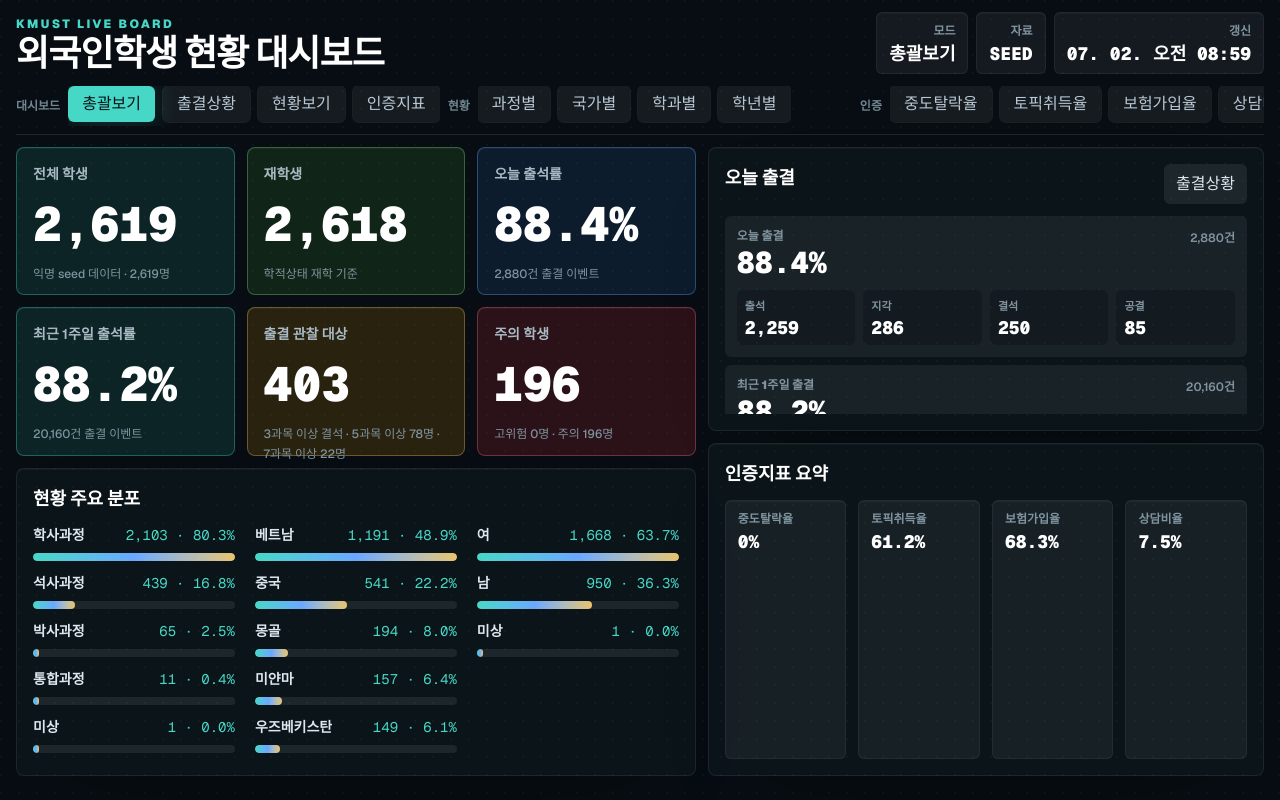
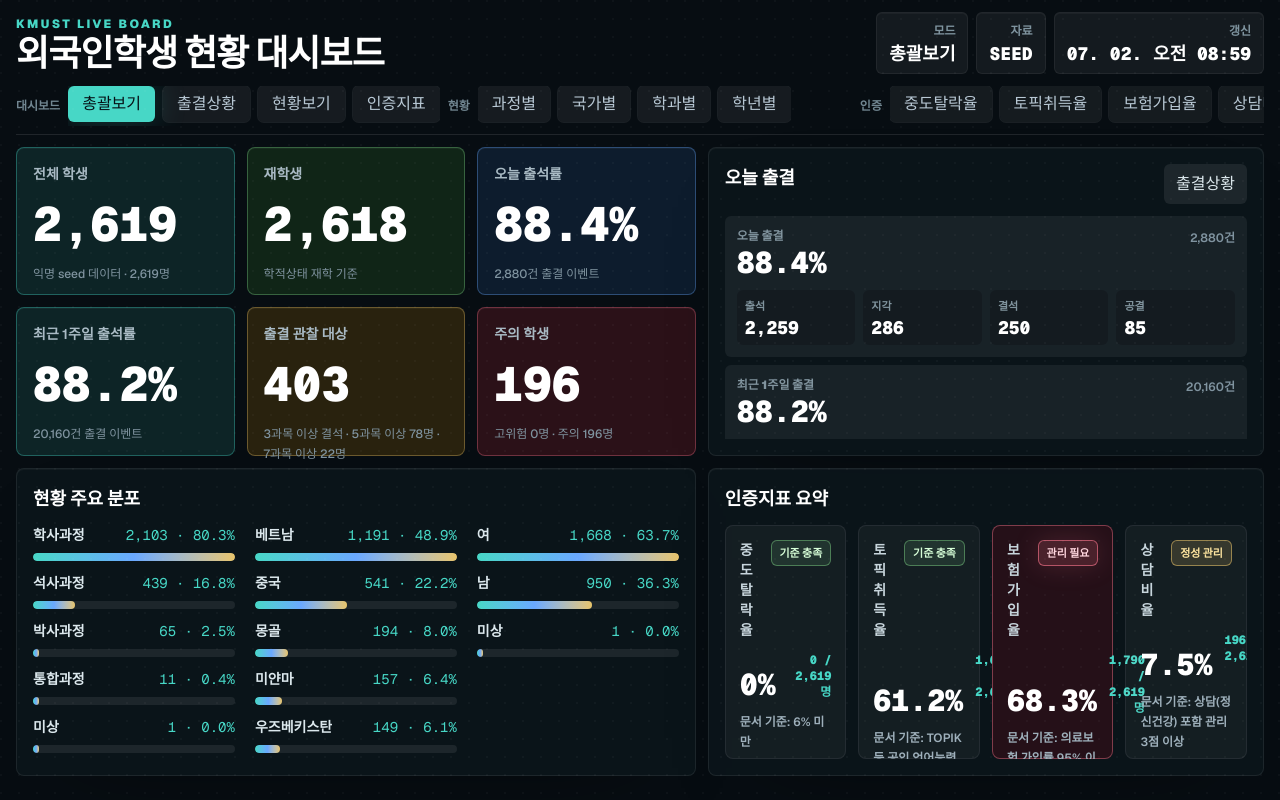
Before and after one commit to kongziac-lab/kmust, a Next.js app: page / in a window 1280 px wide. Built offline with nearby package versions, Linux system fonts and the light colour scheme; a web font is replaced by a local one.

Commit message:
Add certification summary details

```diff
--- a/src/app/dashboard-monitor.tsx
+++ b/src/app/dashboard-monitor.tsx
@@ -448,7 +448,7 @@ function Overview({ summary }: { summary: DashboardSummary }) {
         </Panel>
       </div>
 
-      <div className="overview-right-column grid h-full min-h-0 gap-3 xl:grid-rows-[minmax(0,0.92fr)_minmax(0,1.08fr)]">
+      <div className="overview-right-column grid h-full min-h-0 gap-3 xl:grid-rows-[minmax(0,1fr)_minmax(0,1fr)]">
         <Panel
           title="오늘 출결"
           action={
@@ -485,12 +485,7 @@ function Overview({ summary }: { summary: DashboardSummary }) {
         </Panel>
 
         <Panel title="인증지표 요약">
-          <div className="grid h-full min-h-0 auto-rows-fr gap-3 sm:grid-cols-2 xl:grid-cols-4">
-            <MiniStat label="중도탈락율" value={formatPercent(summary.metrics.dropoutRate)} />
-            <MiniStat label="토픽취득율" value={formatPercent(summary.metrics.topikRate)} />
-            <MiniStat label="보험가입율" value={formatPercent(summary.metrics.insuranceCoverageRate)} />
-            <MiniStat label="상담비율" value={formatPercent(summary.metrics.counselingTargetRate)} />
-          </div>
+          <CertificationSummaryGrid summary={summary} />
         </Panel>
       </div>
     </div>
@@ -656,6 +651,56 @@ function getCertificationIndicators(summary: DashboardSummary): CertificationInd
       items: summary.distributions.counseling,
     },
   ];
+}
+
+function getStatusBadgeClass(status: string) {
+  if (status === "관리 필요") {
+    return "border-[#f07188]/65 bg-[#f07188]/18 text-[#ffd6de] shadow-[0_0_26px_rgba(240,113,136,0.18)]";
+  }
+
+  if (status === "정성 관리") {
+    return "border-[#e8c46a]/55 bg-[#e8c46a]/16 text-[#ffe6a1]";
+  }
+
+  return "border-[#80d88a]/45 bg-[#80d88a]/12 text-[#d7ffd8]";
+}
+
+function CertificationSummaryGrid({ summary }: { summary: DashboardSummary }) {
+  const indicators = getCertificationIndicators(summary);
+
+  return (
+    <div className="grid h-full min-h-0 auto-rows-fr gap-3 sm:grid-cols-2 xl:grid-cols-4">
+      {indicators.map((indicator) => (
+        <section
+          key={indicator.mode}
+          className={`summary-certification-card flex h-full min-h-0 flex-col rounded-lg border p-3.5 ${
+            indicator.status === "관리 필요"
+              ? "border-[#f07188]/45 bg-[#251018]"
+              : "border-white/[0.07] bg-white/[0.045]"
+          }`}
+        >
+          <div className="flex items-start justify-between gap-2">
+            <div className="text-sm font-black text-[#c7d5dc]">{indicator.title}</div>
+            <span
+              className={`summary-status-badge shrink-0 rounded-md border px-2 py-1 text-[11px] font-black ${getStatusBadgeClass(indicator.status)}`}
+            >
+              {indicator.status}
+            </span>
+          </div>
+
+          <div className="mt-3 flex items-end justify-between gap-3">
+            <div className="font-mono text-3xl font-black leading-none text-white">{indicator.value}</div>
+            <div className="text-right font-mono text-xs font-black text-[#47d7c6]">{indicator.count}</div>
+          </div>
+
+          <div className="mt-3 grid gap-2 text-xs font-semibold leading-5 text-[#9eb0bb]">
+            <div>{indicator.criterion}</div>
+            <div className="rounded-md bg-black/16 px-2 py-1.5 text-[#c4d2d9]">{indicator.note}</div>
+          </div>
+        </section>
+      ))}
+    </div>
+  );
 }
 
 function IndicatorCard({
```
Also changed, not shown: 1 other file (tests, documents, lock files or other folders).
